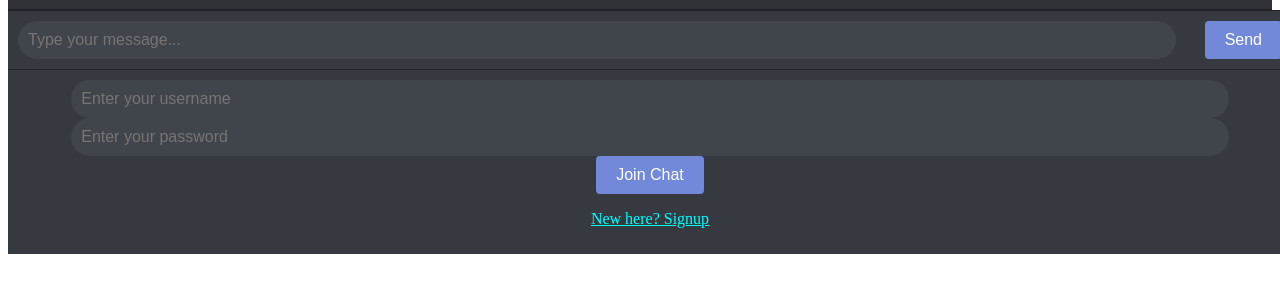
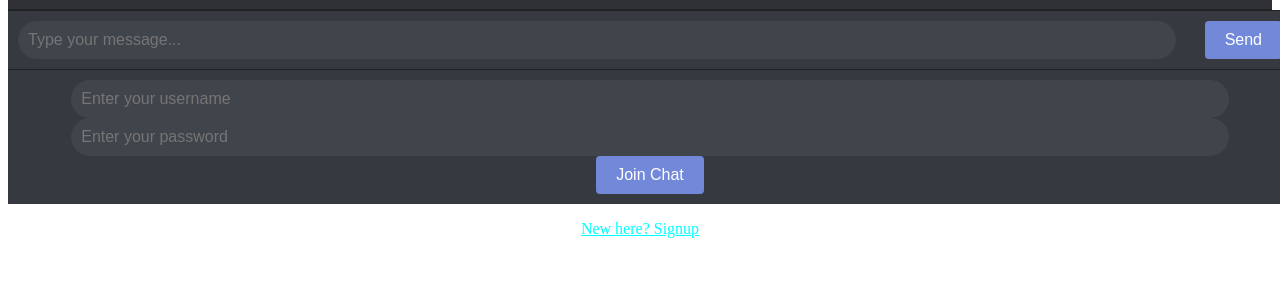
Before and after one commit to aaravvy-git/Trychat, a plain HTML site: page chat.html in a window 1280 px wide. Shown: the part 79-372 px from the top of the page. Drawn offline with Linux system fonts and the light colour scheme; no server answers.

Commit message:
Update chat.html

```diff
--- a/chat.html
+++ b/chat.html
@@ -3,6 +3,8 @@
 <head>
   <title>Chat Room</title>
   <link rel="stylesheet" href="chat.css">
+  <!-- Add the meta tag for viewport settings -->
+  <meta name="viewport" content="width=device-width, initial-scale=1.0">
 </head>
 <body>
   <h1>Chat Room</h1>
@@ -18,8 +20,8 @@
     <input type="text" id="usernameInput" placeholder="Enter your username">
     <input type="password" id="passwordInput" placeholder="Enter your password">
     <button id="usernameSubmit">Join Chat</button>
-    <p><a href="signup.html" style="color: cyan;">New here? Signup</a></p>
   </div>
+  <p><a href="signup.html" style="color: cyan; text-align: center; display: block;">New here? Signup</a></p>
 
   <script src="https://www.gstatic.com/firebasejs/8.10.0/firebase-app.js"></script>
   <script src="https://www.gstatic.com/firebasejs/8.10.0/firebase-database.js"></script>
```
